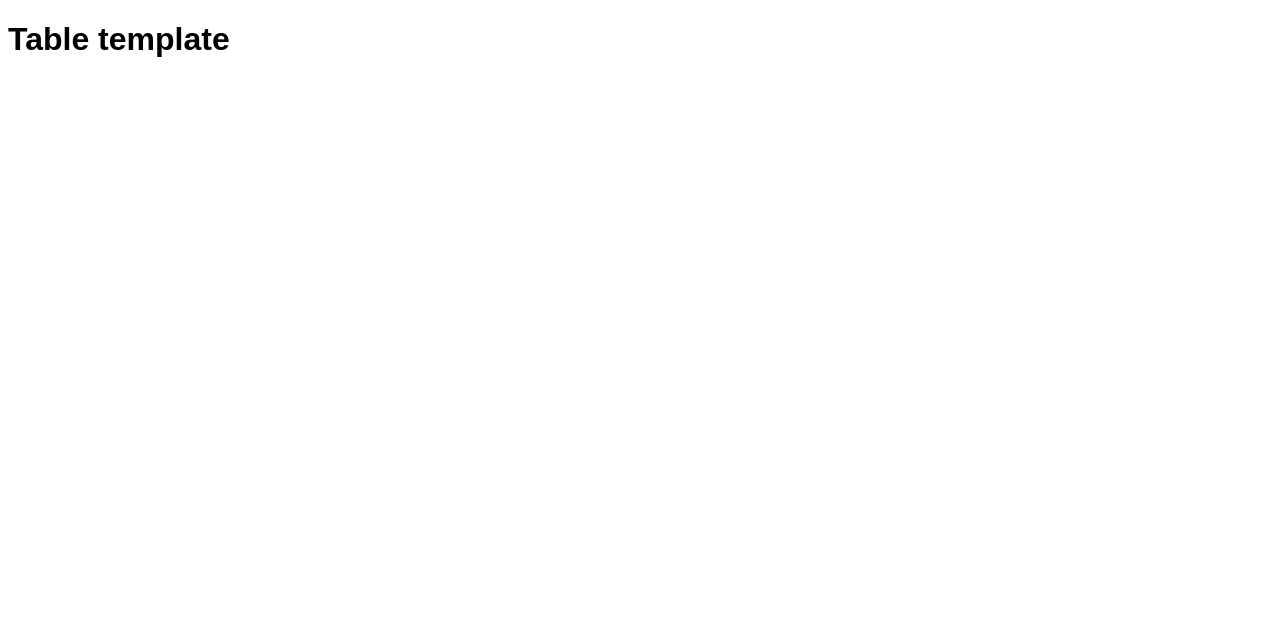
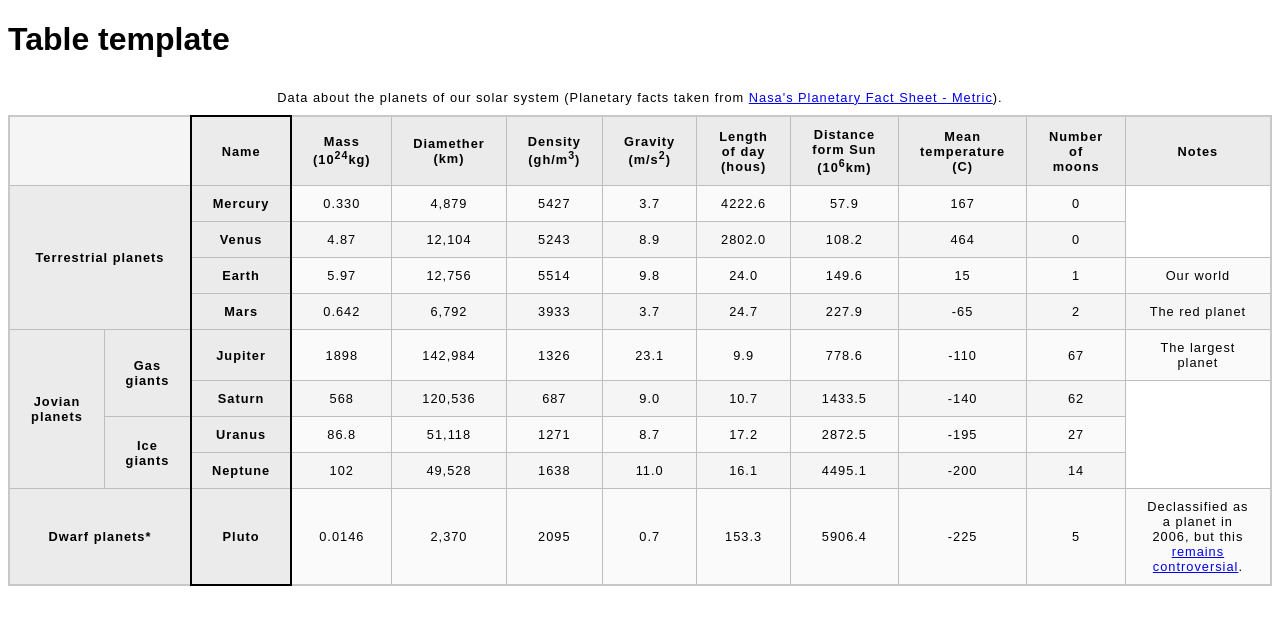
Before and after one commit to JCMaxwell12/TheOdinProject, a plain HTML site: page 02_IntermediateHtmlAndCss/01_Tables/03_mdnTablesAssessment/blank-template.html in a window 1280 px wide. Drawn offline with Linux system fonts and the light colour scheme.

Commit message:
Add solve for the mdn tables assessment

```diff
--- a/02_IntermediateHtmlAndCss/01_Tables/03_mdnTablesAssessment/blank-template.html
+++ b/02_IntermediateHtmlAndCss/01_Tables/03_mdnTablesAssessment/blank-template.html
@@ -8,7 +8,139 @@
   </head>
   <body>
     <h1>Table template</h1>
-
-
+    <table>
+      <caption>
+        Data about the planets of our solar system (Planetary facts taken from
+        <a href="http://nssdc.gsfc.nasa.gov/planetary/factsheet/">Nasa's Planetary Fact Sheet - Metric</a>).
+      </caption>
+      <table-header>
+        <tr>
+          <td colspan="2"></td>
+          <th scope="col" class="plName plNameTop">Name</th>
+          <th scope="col">Mass (10<sup>24</sup>kg)</th>
+          <th scope="col">Diamether (km)</th>
+          <th scope="col">Density (gh/m<sup>3</sup>)</th>
+          <th scope="col">Gravity (m/s<sup>2</sup>)</th>
+          <th scope="col">Length of day (hous)</th>
+          <th scope="col">Distance form Sun (10<sup>6</sup>km)</th>
+          <th scope="col">Mean temperature (C)</th>
+          <th scope="col">Number of moons</th>
+          <th scope="col">Notes</th>
+        </tr>
+      </table-header>
+      <table-body>
+        <tr>
+          <th scope="rowgroup" rowspan="4" colspan="2">Terrestrial planets</th>
+          <th scope="row" class="plName">Mercury</th>
+          <td>0.330</td>
+          <td>4,879</td>
+          <td>5427</td>
+          <td>3.7</td>
+          <td>4222.6</td>
+          <td>57.9</td>
+          <td>167</td>
+          <td>0</td>
+        </tr>
+        <tr>
+          <th scope="row" class="plName">Venus</th>
+          <td>4.87</td>
+          <td>12,104</td>
+          <td>5243</td>
+          <td>8.9</td>
+          <td>2802.0</td>
+          <td>108.2</td>
+          <td>464</td>
+          <td>0</td>
+        </tr>
+        <tr>
+          <th scope="row" class="plName">Earth</th>
+          <td>
+            5.97
+          </td>
+          <td>12,756</td>
+          <td>5514</td>
+          <td>9.8</td>
+          <td>24.0</td>
+          <td>149.6</td>
+          <td>15</td>
+          <td>1</td>
+          <td>Our world</td>
+        </tr>
+        <tr>
+          <th scope="row" class="plName">Mars</th>
+          <td>0.642</td>
+          <td>6,792</td>
+          <td>3933</td>
+          <td>3.7</td>
+          <td>24.7</td>
+          <td>227.9</td>
+          <td>-65</td>
+          <td>2</td>
+          <td>The red planet</td>
+        </tr>
+        <tr>
+          <th scope="rowgroup" rowspan="4">Jovian planets</th>
+          <th scope="rowgroup" rowspan="2">Gas giants</th>
+          <th scope="row" class="plName">Jupiter</th>
+          <td>1898</td>
+          <td>142,984</td>
+          <td>1326</td>
+          <td>23.1</td>
+          <td>9.9</td>
+          <td>778.6</td>
+          <td>-110</td>
+          <td>67</td>
+          <td>The largest planet</td>
+        </tr>
+        <tr>
+          <th scope="row" class="plName">Saturn</th>
+          <td>568</td>
+          <td>120,536</td>
+          <td>687</td>
+          <td>9.0</td>
+          <td>10.7</td>
+          <td>1433.5</td>
+          <td>-140</td>
+          <td>62</td>
+        </tr>
+        <tr>
+          <th scope="rowgroup" rowspan="2">Ice giants</th>
+          <th scope="row" class="plName">Uranus</th>
+          <td>86.8</td>
+          <td>51,118</td>
+          <td>1271</td>
+          <td>8.7</td>
+          <td>17.2</td>
+          <td>2872.5</td>
+          <td>-195</td>
+          <td>27</td>
+        </tr>
+        <tr>
+          <th scope="row" class="plName">Neptune</th>
+          <td>102</td>
+          <td>49,528</td>
+          <td>1638</td>
+          <td>11.0</td>
+          <td>16.1</td>
+          <td>4495.1</td>
+          <td>-200</td>
+          <td>14</td>
+        </tr>
+        <tr>
+          <th scope="rowgroup" colspan="2">Dwarf planets*</th>
+          <th scope="row" class="plName plNameBot">Pluto</th>
+          <td>0.0146</td>
+          <td>2,370</td>
+          <td>2095</td>
+          <td>0.7</td>
+          <td>153.3</td>
+          <td>5906.4</td>
+          <td>-225</td>
+          <td>5</td>
+          <td>Declassified as a planet in 2006, but this
+            <a href="http://www.usatoday.com/story/tech/2014/10/02/pluto-planet-solar-system/16578959/">remains controversial</a>.</td>
+        </tr>
+      </table-body>
+    </table>
   </body>
 </html>
--- a/02_IntermediateHtmlAndCss/01_Tables/03_mdnTablesAssessment/minimal-table.css
+++ b/02_IntermediateHtmlAndCss/01_Tables/03_mdnTablesAssessment/minimal-table.css
@@ -33,3 +33,14 @@ tr:nth-child(odd) td {
 caption {
   padding: 10px;
 }
+
+th.plName {
+  border-left: 2px solid black;
+  border-right: 2px solid black;
+}
+th.plNameTop {
+  border-top: 2px solid black;
+}
+th.plNameBot {
+  border-bottom: 2px solid black;
+}
```
